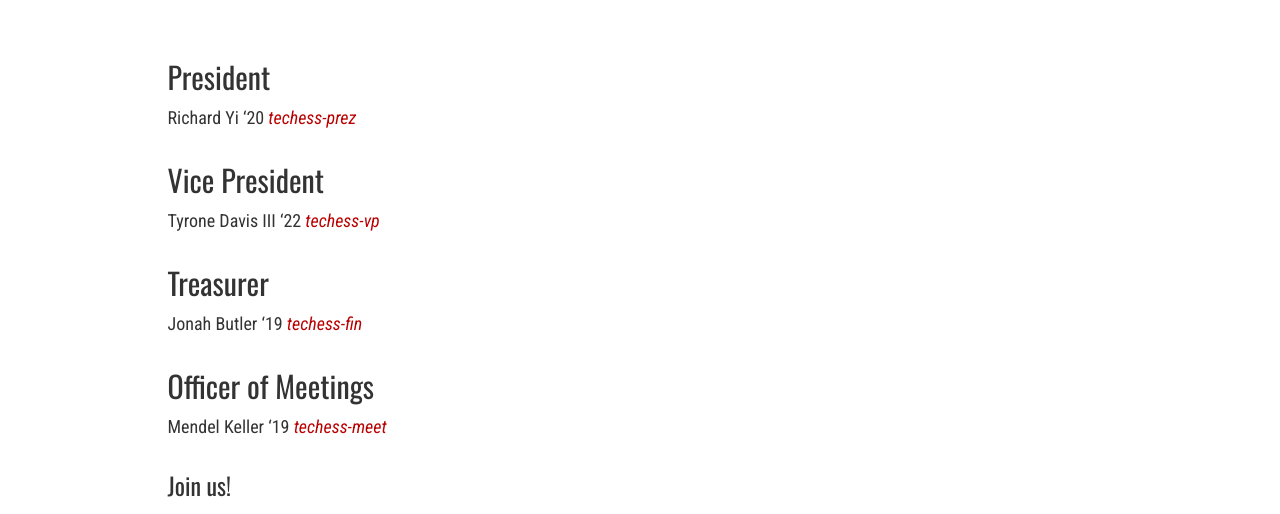
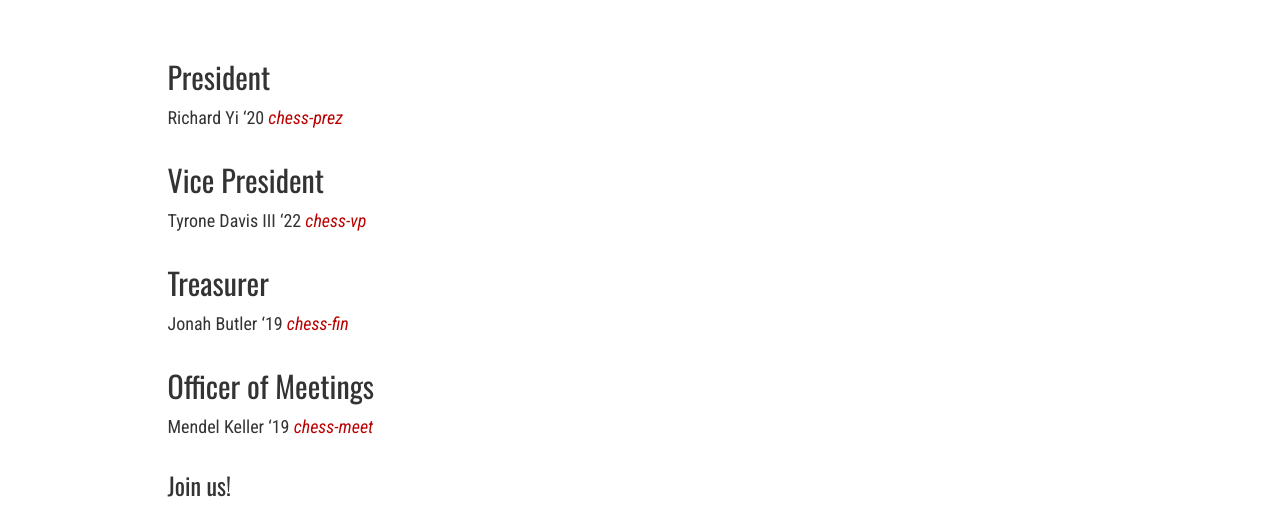
Before and after one commit to Tech-Chess/tech-chess.github.io, a Jekyll site: the page built from _pages/officers.md, in a window 1280 px wide and 1083 px high. Shown: the part 234-748 px from the top of the window. Built offline with Jekyll 4.4.1, drawn with Linux system fonts in a browser that asks for light colours; nearby versions of some CDN libraries.

Commit message:
officer emails

```diff
--- a/_pages/officers.md
+++ b/_pages/officers.md
@@ -6,19 +6,19 @@ permalink: /officers/
 
 ## President
 Richard Yi '20
-_[techess-prez](mailto:chess-prez@mit.edu)_
+_[chess-prez](mailto:chess-prez@mit.edu)_
 
 ## Vice President
 Tyrone Davis III '22
-_[techess-vp](mailto:chess-vp@mit.edu)_
+_[chess-vp](mailto:chess-vp@mit.edu)_
 
 ## Treasurer
 Jonah Butler '19
-_[techess-fin](mailto:chess-fin@mit.edu)_
+_[chess-fin](mailto:chess-fin@mit.edu)_
 
 ## Officer of Meetings
 Mendel Keller '19
-_[techess-meet](mailto:chess-meet@mit.edu)_
+_[chess-meet](mailto:chess-meet@mit.edu)_
 
 
 ### Join us!
```
